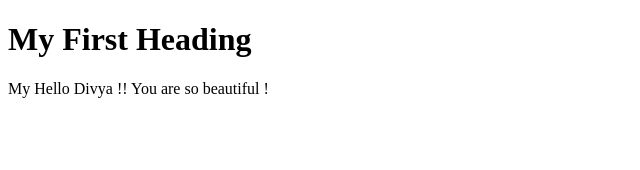
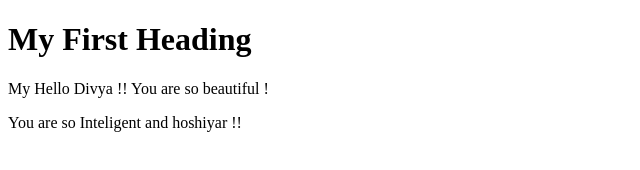
Before and after one commit to RahulNikradJ/projectone, a plain HTML site: page index.html in a window 1280 px wide. Shown: the whole page, without its empty margins (0-640 px from the left). Drawn offline with Linux system fonts and the light colour scheme.

Commit message:
Update index.html

```diff
--- a/index.html
+++ b/index.html
@@ -4,6 +4,7 @@
 
 <h1>My First Heading</h1>
 <p>My Hello Divya !! You are so beautiful !</p>
+ <p> You are so Inteligent and hoshiyar !!</p>
 
 </body>
 </html>
```
